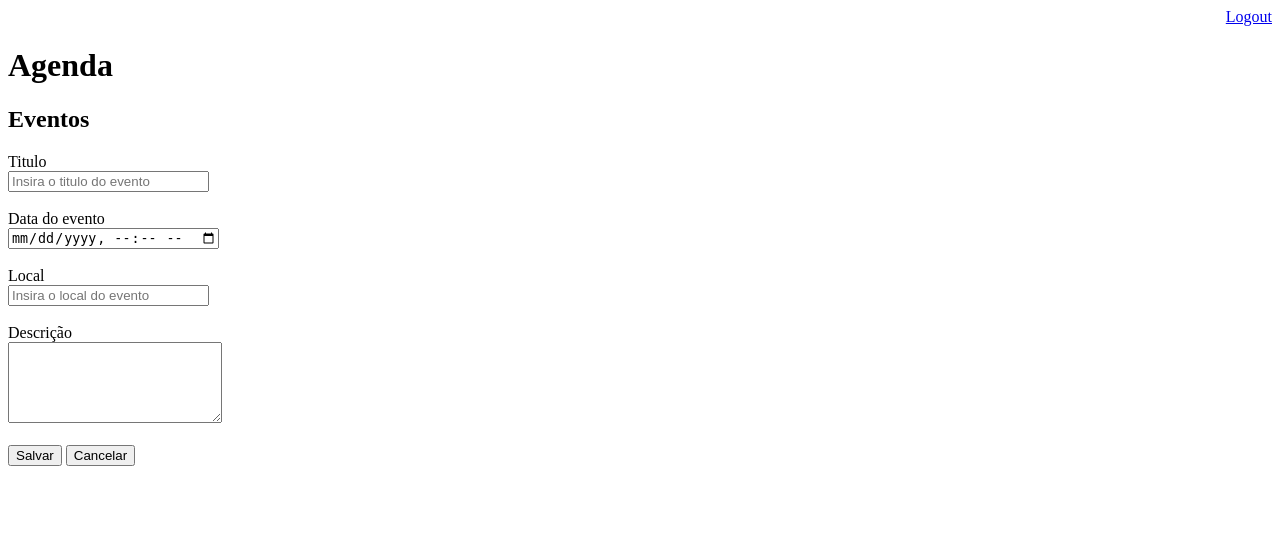
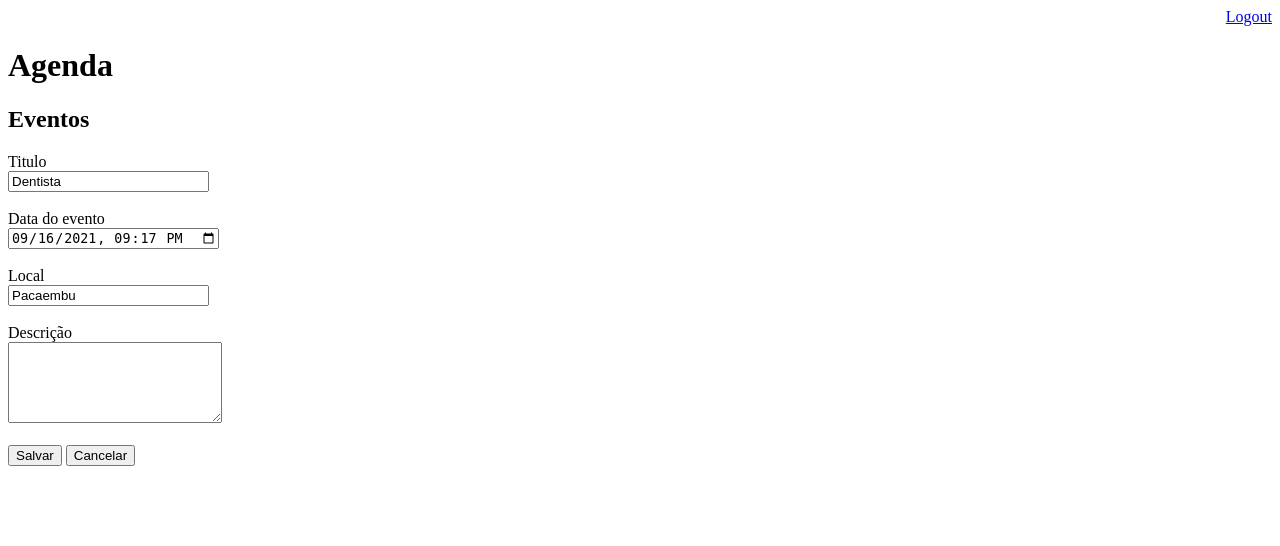
Before and after one commit to LordeLuan/Agenda_Django, a Django app: page /agenda/evento/?id=12 in a window 1280 px wide. Shown: the top 546 px of the page. Run offline with Django 3.2, Linux system fonts and the light colour scheme; a user stored in the database is signed in; data comes from the database, SQL or seed files in the repository; both versions use the stored data as it was after the commit.

Commit message:
Adicionado novas funções de Editar e excluir eventos da agenda, foi reutilizada os templates já existentes como o de criação de evento e o da agenda.

```diff
--- a/agenda/urls.py
+++ b/agenda/urls.py
@@ -25,6 +25,7 @@ urlpatterns = [
     path('agenda/', views.listaEventos),
     path('agenda/evento/', views.evento),
     path('agenda/evento/submit', views.submitEvento),
+    path('agenda/evento/delete/<int:idEvento>/', views.deleteEvento),
     path('', RedirectView.as_view(url= '/agenda/')), #views.index
     path('login/', views.loginUser),
     path('login/submit', views.submitLogin),
--- a/core/admin.py
+++ b/core/admin.py
@@ -3,7 +3,7 @@ from core.models import Evento
 
 # Register your models here.
 class EventoAdmin(admin.ModelAdmin):
-    list_display = ('titulo', 'dataEvento', 'dataCriacaoEvento')
+    list_display = ('id','titulo', 'dataEvento', 'dataCriacaoEvento')
     list_filter = ('titulo', 'dataEvento')
 
 admin.site.register(Evento, EventoAdmin)
--- a/core/models.py
+++ b/core/models.py
@@ -20,3 +20,6 @@ class Evento (models.Model):
 
     def getDescricao(self):
         return self.descricao
+
+    def getDataEventoUpdate(self):
+        return self.dataEvento.strftime('%Y-%m-%dT%H:%M')
--- a/core/views.py
+++ b/core/views.py
@@ -3,8 +3,6 @@ from core.models import Evento
 from django.contrib.auth.decorators import login_required
 from django.contrib.auth import authenticate,login, logout
 from django.contrib import messages
-
-# Create your views here.
 
 # def index(request):
 #     return redirect('/agenda/')
@@ -20,14 +18,18 @@ def logoutUser(request):
 def listaEventos (request):
     usuario = request.user
     evento = Evento.objects.filter(usuario=usuario) #get(id=1) #all()
-    # if usuario == '0':
-    #     evento = Evento.objects.all()
+    #if usuario == "admin":
+    #  evento = Evento.objects.all()
     dados = {'eventos': evento}
     return render(request, 'agenda.html', dados)
 
 @login_required(login_url='/login/')
 def evento(request):
-    return render(request, 'evento.html')
+    idEvento = request.GET.get('id')
+    dados = {}
+    if idEvento:
+        dados['evento'] = Evento.objects.get(id=idEvento)
+    return render(request, 'evento.html',dados)
 
 @login_required(login_url='/login/')
 def submitEvento(request):
@@ -37,7 +39,25 @@ def submitEvento(request):
         descricao = request.POST.get('descricao')
         usuario = request.user
         local = request.POST.get('local')
-        Evento.objects.create(titulo=titulo,dataEvento=dataEvento,descricao=descricao,usuario=usuario,local=local)
+        idEvento = request.POST.get('idEvento')
+        if idEvento:
+            evento=Evento.objects.get(id=idEvento)
+            if evento.usuario == usuario:
+                evento.titulo = titulo
+                evento.dataEvento = dataEvento
+                evento.descricao = descricao
+                evento.local = local
+                evento.save()
+           # Evento.objects.filter(id=idEvento).update(titulo=titulo,descricao=descricao,dataEvento=dataEvento,local=local)
+        else:
+            Evento.objects.create(titulo=titulo,dataEvento=dataEvento,descricao=descricao,usuario=usuario,local=local)
+    return redirect('/')
+
+def deleteEvento(request,idEvento):
+    usuario = request.user
+    evento = Evento.objects.get(id=idEvento)
+    if usuario == evento.usuario:
+        evento.delete()
     return redirect('/')
 
 def submitLogin(request):
--- a/templates/agenda.html
+++ b/templates/agenda.html
@@ -5,7 +5,9 @@
     <div align="left" style="font-size: 19px">
         <ul>
             {% for evento in eventos %}
-                <li>{{ evento.titulo }} - {{evento.getDataEvento }} - {{ evento.getDescricao }} </li>
+                <li>{{ evento.titulo }} - {{evento.getDataEvento }} - {{ evento.getDescricao }}
+                    (<a href="evento/?id={{evento.id}}">Editar</a> / <a href="evento/delete/{{evento.id}}/">Excluir</a>)
+                </li>
             {% endfor %}
         </ul>
         <br>
--- a/templates/evento.html
+++ b/templates/evento.html
@@ -6,20 +6,21 @@
 <h2>Eventos</h2>
 <form action="submit" method="POST"> {% csrf_token %}
     <label>Titulo</label>
+    <input type="number" name="idEvento" value="{{evento.id}}" hidden>
     <br>
-    <input type="text" name="titulo" placeholder="Insira o titulo do evento" size="22">
+    <input type="text" name="titulo" placeholder="Insira o titulo do evento" size="22" value="{{evento.titulo}}">
     <br><br>
     <label>Data do evento</label>
     <br>
-    <input type="datetime-local" name="dataEvento">
+    <input type="datetime-local" name="dataEvento" value="{{evento.getDataEventoUpdate}}">
     <br><br>
     <label>Local</label>
     <br>
-    <input type="text" name="local" placeholder="Insira o local do evento" size="22">
+    <input type="text" name="local" placeholder="Insira o local do evento" size="22" value="{{evento.local}}">
     <br><br>
     <label>Descrição</label>
     <br>
-    <textarea name="descricao" rows="5" cols="24"></textarea>
+    <textarea name="descricao" rows="5" cols="24">{{evento.descricao}}</textarea>
     <br><br>
     <button type="submit">Salvar</button>
     <a href="/">
```
Also changed, not shown: db.sqlite3.
